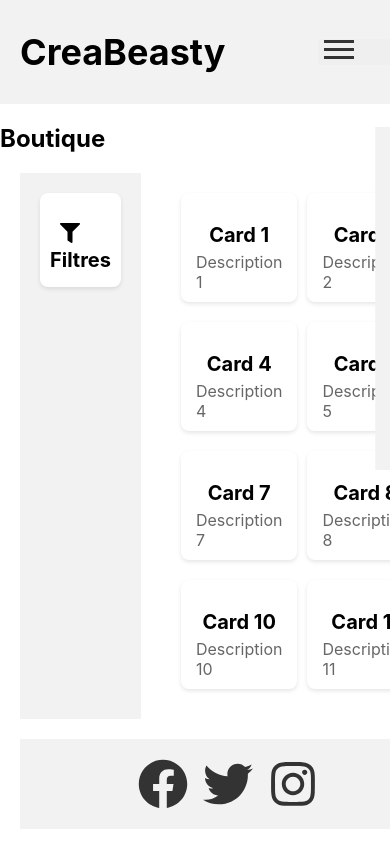
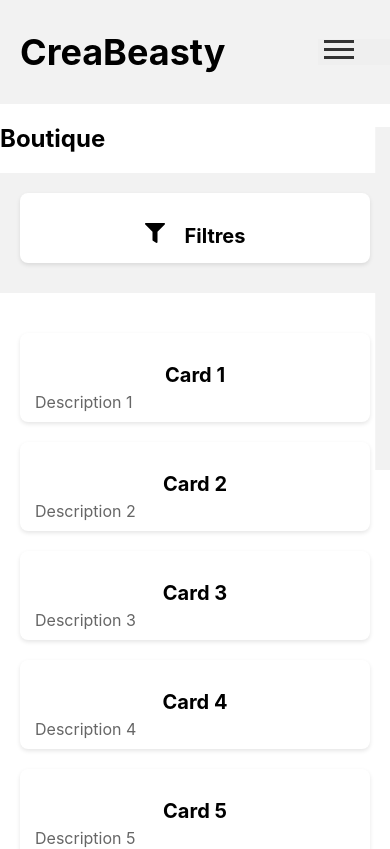
Before and after one commit to PAROLDI-ALICE/CreaBeasty_front, a React (Create React App) app: page /boutique in a window 390 px wide. Shown: the top 849 px of the page. Built offline with nearby package versions, Linux system fonts and the light colour scheme.

Commit message:
updates styles.css

```diff
--- a/src/Styles.css
+++ b/src/Styles.css
@@ -538,3 +538,58 @@ h4 {
     }
   }
 }
+/* Presentation */
+
+.container-xxl {
+  max-width: 1440px;
+  margin: 0 auto;
+  padding: 0 20px;
+}
+
+.container_Boutique {
+  display: grid;
+  grid-template-columns: 1fr 3fr;
+  gap: 20px;
+}
+
+.filter-column {
+  background-color: #f2f2f2;
+  padding: 20px;
+  margin-left: 20px;
+}
+
+.card_Boutique {
+  background-color: #ffffff;
+  border-radius: 8px;
+  box-shadow: 0 2px 4px rgba(0, 0, 0, 0.1);
+  padding: 10px;
+  margin-bottom: 10px;
+}
+
+.grid-column_Boutique {
+  display: flex;
+  flex-direction: column;
+}
+
+.grid_Boutique {
+  display: grid;
+  grid-template-columns: repeat(3, 1fr);
+  gap: 10px;
+  margin: 20px;
+}
+
+/* Media queries for mobile */
+
+@media screen and (max-width: 768px) {
+  .container_Boutique {
+    grid-template-columns: 1fr;
+  }
+
+  .grid_Boutique {
+    grid-template-columns: 1fr;
+  }
+
+  .filter-column {
+    margin-left: 0;
+  }
+}
```
